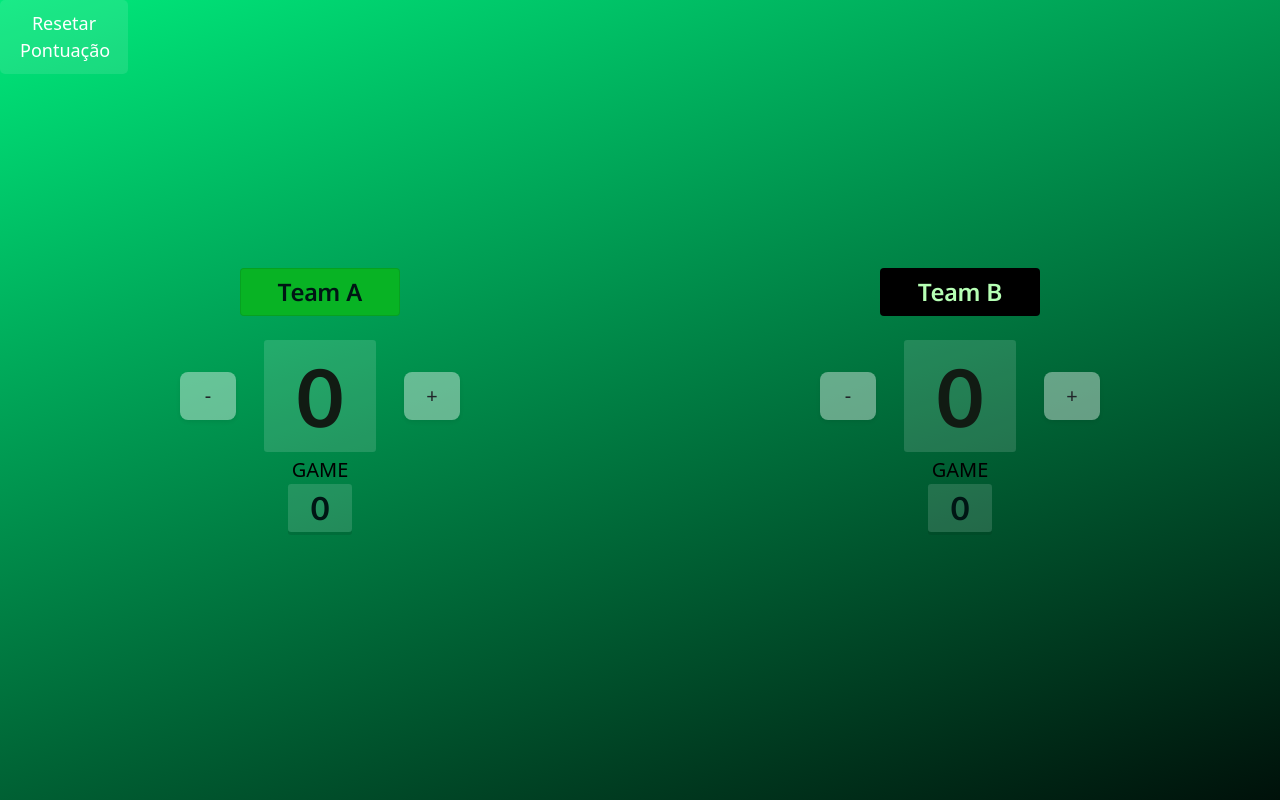
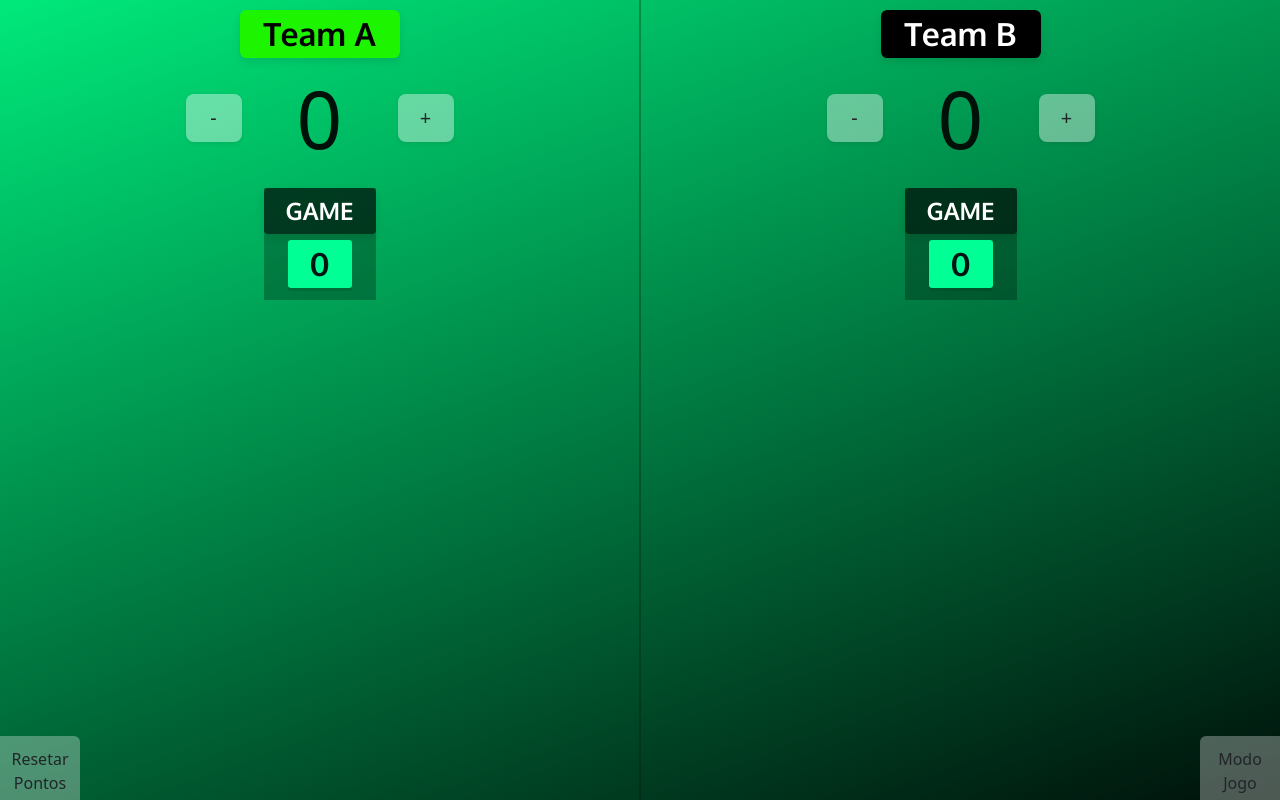
Before and after one commit to jonas-nb/BTF, a React (Vite) app: page / in a window 1280 px wide. Built offline with nearby package versions, Linux system fonts and the light colour scheme.

Commit message:
adcionado novo estilo

```diff
--- a/src/App.tsx
+++ b/src/App.tsx
@@ -1,5 +1,5 @@
 import Scoreboard from "./components/Scoreboard";
-import "./components/style.css";
+import "./styles/global.css";
 
 const App = () => {
   return (
--- a/src/components/Scoreboard.tsx
+++ b/src/components/Scoreboard.tsx
@@ -1,8 +1,9 @@
 import React, { useState, useEffect } from "react";
+import { Modal, ModalHeader, Button } from "reactstrap";
 
 import "bootstrap/dist/css/bootstrap.min.css";
-import "./style.css";
-import "./../styles/scoreboardStyled.css";
+import "./../styles/global.css";
+import "./../styles/scoreboard.css";
 
 const Scoreboard: React.FC = () => {
   interface Team {
@@ -21,13 +22,15 @@ const Scoreboard: React.FC = () => {
   const [teamA, setTeamA] = useState({ ...initialTeamState, name: "Team A" });
   const [teamB, setTeamB] = useState({ ...initialTeamState, name: "Team B" });
   const [modal, setModal] = useState(false);
+  const [alertWin, setAlertWin] = useState("");
 
-  // const toggle = () => setModal(!modal); fazer o toogle
+  const toggle = () => setModal(!modal);
 
   const handleGameClick = (team: Team) => {
     if (team.name === "Team A") {
       if (teamA.game === 6) {
         setTeamA({ ...teamA, game: 0 });
+        é;
       } else {
         setTeamA({ ...teamA, game: teamA.game + 1 });
       }
@@ -121,11 +124,13 @@ const Scoreboard: React.FC = () => {
             <div className="scoreboard bg-container">
               <div className="flex">
                 {/* section team A */}
-                <div className="score-container">
-                  <div className="name bg-[#08b324]">{teamA.name}</div>
+                <div className="scoreboard__container border-r border-[#001a064d]">
+                  <div className="team-name bg-[#1df500] text-black">
+                    {teamA.name}
+                  </div>
 
                   {/* container dos pontos */}
-                  <div className="score-main ">
+                  <div className="scoreborad__score">
                     <button
                       className="p-2 w-14 h-12 bg-white/40 text-xl hover:border-none active:bg-[#1ef554] shadow-black shadow-sm"
                       onClick={() => decrementScore(teamA)}
@@ -142,23 +147,26 @@ const Scoreboard: React.FC = () => {
                   </div>
 
                   {/* controle do game */}
-                  <div className="uppercase text-[#000] text-xl">game</div>
+                  <div className="scoreboard__game">
+                    <div className="title">game</div>
                     <div
-                    className="game"
+                      className="btn"
                       onClick={() => handleGameClick(teamA)}
                       style={{ cursor: "pointer" }}
                     >
                       {teamA.game}
                     </div>
                   </div>
+                </div>
+
                 {/* section team B */}
-                <div className="score-container">
-                  <div className="name bg-black text-[rgb(182,255,180)]">
+                <div className="scoreboard__container border-l border-[#001a064d]">
+                  <div className="team-name bg-black text-white">
                     {teamB.name}
                   </div>
 
                   {/* container dos pontos */}
-                  <div className="score-main">
+                  <div className="scoreborad__score ">
                     <button
                       className="p-2 w-14 h-12 bg-white/40 text-xl hover:border-none active:bg-[#1ef554] shadow-black shadow-sm"
                       onClick={() => decrementScore(teamB)}
@@ -175,9 +183,10 @@ const Scoreboard: React.FC = () => {
                   </div>
 
                   {/* controle do game */}
-                  <div className="uppercase text-[#000] text-xl">game</div>
+                  <div className="scoreboard__game">
+                    <div className="title">game</div>
                     <div
-                    className="game"
+                      className="btn"
                       onClick={() => handleGameClick(teamB)}
                       style={{ cursor: "pointer" }}
                     >
@@ -185,14 +194,37 @@ const Scoreboard: React.FC = () => {
                     </div>
                   </div>
                 </div>
+                {/* Teste modal */}
+                <div>
+                  <Modal className="bg" isOpen={modal} toggle={toggle}>
+                    <ModalHeader className="text-4xl m-auto" toggle={toggle}>
+                      {alertWin}
+                    </ModalHeader>
+                    <Button
+                      onClick={toggle}
+                      className="bg-black w-36 m-auto mb-5"
+                    >
+                      Jogar Novamente
+                    </Button>
+                  </Modal>
+                </div>
+              </div>
 
-              <div className="fixed top-0 w-full ">
+              <div className="fixed bottom-0 left-0 w-[5rem] h-16">
                 <button
-                  className="reset-button w-[8rem] bg-white/10"
+                  className="rounded-none rounded-r-md flex items-center justify-center w-[5rem]  bg-white/30 hover:bg-green-500 hover:border-none"
                   onClick={resetPoints}
                 >
-                  Resetar Pontuação
+                  Resetar Pontos
                 </button>
+                <div className="fixed bottom-0 right-0 w-[5rem] h-16">
+                  <button
+                    className="rounded-none rounded-l-md flex items-center justify-center w-[5rem]  bg-white/30 hover:bg-green-500 hover:border-none"
+                    onClick={resetPoints}
+                  >
+                    Modo Jogo
+                  </button>
+                </div>
               </div>
             </div>
           </div>
--- a/src/components/style.css
+++ /dev/null
@@ -1,98 +0,0 @@
-.app {
-  width: 100vw;
-  height: 100%;
-  display: flex;
-  align-items: center;
-  justify-content: center;
-  margin: auto;
-}
-
-.scoreboard {
-  width: 100vw;
-  height: 100vh;
-  display: flex;
-  align-items: center;
-  flex-direction: column;
-}
-
-.team-container {
-  margin: auto;
-  display: flex;
-  justify-content: center;
-  align-items: center;
-}
-
-.team {
-  display: flex;
-  flex-direction: column;
-  align-items: center;
-  width: 200px;
-  gap: 10px;
-}
-
-.team-score {
-  font-size: 100px;
-}
-
-.team-game {
-  font-size: 30px;
-}
-
-.team-sets {
-  font-size: 30px;
-}
-
-.reset-button {
-  padding: 10px 20px;
-  background-color: #007bff;
-  color: #fff;
-  border: none;
-  font-size: 18px;
-  cursor: pointer;
-  border-radius: 5px;
-}
-
-.reset-button:hover {
-  background-color: #0056b3;
-}
-
-.team button {
-  padding: 5px 10px;
-  background-color: #007bff;
-  color: #c32626;
-  border: none;
-  font-size: 14px;
-  cursor: pointer;
-  border-radius: 5px;
-  margin: 5px;
-}
-
-.team button:hover {
-  background-color: #0056b3;
-}
-
-.reset-sets-button {
-  padding: 10px 20px;
-  background-color: #dc3545;
-  color: #fff;
-  border: none;
-  font-size: 18px;
-  cursor: pointer;
-  border-radius: 5px;
-}
-
-.reset-sets-button:hover {
-  background-color: #c82333;
-}
-
-.btn-config {
-  display: flex;
-  align-items: center;
-  justify-content: space-around;
-}
-
-.btn-center {
-  display: flex;
-  justify-content: space-around;
-  width: 20rem;
-}
--- /dev/null
+++ b/src/styles/global.css
@@ -0,0 +1,16 @@
+.app {
+  width: 100vw;
+  height: 100%;
+  display: flex;
+  align-items: center;
+  justify-content: center;
+  margin: auto;
+}
+
+.scoreboard {
+  width: 100vw;
+  height: 100vh;
+  display: flex;
+  align-items: center;
+  flex-direction: column;
+}
--- /dev/null
+++ b/src/styles/scoreboard.css
@@ -0,0 +1,95 @@
+@import url("https://fonts.googleapis.com/css2?family=Oxygen:wght@700&display=swap");
+
+@media (orientation: landscape) {
+  .scoreboard__container {
+    width: 50vw;
+    height: 100vh;
+    display: flex;
+    flex-direction: column;
+    justify-content: flex-start;
+    align-items: center;
+  }
+
+  .scoreboard__container .team-name {
+    height: 3rem;
+    width: 10rem;
+    padding: 1rem;
+    position: relative;
+    top: 10px;
+    border-radius: 0.4rem;
+    display: flex;
+    align-items: center;
+    justify-content: center;
+    font-family: "Oxygen", sans-serif;
+    font-size: 2rem;
+    color: #111b13;
+    box-shadow: 0 4px 8px rgba(0, 0, 0, 0.1);
+  }
+
+  .scoreborad__score {
+    padding: 0.25rem;
+    padding: 10px;
+    width: 18rem;
+    display: flex;
+    align-items: center;
+    justify-content: space-between;
+  }
+
+  .scoreborad__score .score {
+    width: 6rem;
+    text-align: center;
+    font-size: 5rem;
+    color: #00110a;
+  }
+
+  .scoreboard__game {
+    width: 7rem;
+    height: 7rem;
+    background-color: #00000046;
+    display: flex;
+    flex-direction: column;
+    justify-content: flex-start;
+    align-items: center;
+    text-transform: uppercase;
+  }
+
+  .scoreboard__game .title {
+    background-color: #00110aa1;
+    width: 7rem;
+    text-align: center;
+    font-family: "Oxygen", sans-serif;
+    font-size: 1.5rem;
+    color: #ffffff;
+    font-style: italic;
+    border-radius: 0.25rem;
+    padding: 5px;
+    margin-bottom: 6px;
+    box-shadow: 0 4px 8px rgba(0, 0, 0, 0.1);
+  }
+
+  .scoreboard__game .btn {
+    width: 4rem;
+    height: 3rem;
+    border-radius: 0.2rem;
+    background: #00ff95;
+    display: flex;
+    align-items: center;
+    justify-content: center;
+    font-family: "Oxygen", sans-serif;
+    font-size: 2rem;
+    color: #001614;
+    font-style: italic;
+    box-shadow: #00271727 0px 3px;
+  }
+}
+
+@media (orientation: portrait) {
+  body {
+    background-color: lightgreen;
+  }
+}
+
+.bg-container {
+  background-color: #00e97b;
+  background-image: linear-gradient(160deg, #00e97b 0%, #00110a 100%);
+}
--- a/src/styles/scoreboardStyled.css
+++ /dev/null
@@ -1,75 +0,0 @@
-@import url("https://fonts.googleapis.com/css2?family=Oxygen:wght@700&display=swap");
-
-@media (orientation: landscape) {
-  .score-container {
-    width: 50vw;
-    height: 100vh;
-    display: flex;
-    flex-direction: column;
-    justify-content: center;
-    align-items: center;
-  }
-
-  .name {
-    width: 10rem;
-    text-align: center;
-    font-family: "Oxygen", sans-serif;
-    font-size: 1.5rem;
-    color: #001614;
-    font-style: italic;
-    border-radius: 0.25rem;
-    border: rgba(0, 0, 0, 0.103) 1px solid;
-    padding: 5px;
-    margin-bottom: 20px;
-  }
-
-  .score-main {
-    padding: 0.25rem;
-    width: 18rem;
-    display: flex;
-    align-items: center;
-    justify-content: space-between;
-  }
-
-  .score {
-    height: 7rem;
-    width: 7rem;
-    padding: 1rem;
-
-    border-radius: 0.2rem;
-    background: #ffffff23;
-    display: flex;
-    align-items: center;
-    justify-content: center;
-    font-family: "Oxygen", sans-serif;
-    font-size: 5rem;
-    color: #111b13;
-  }
-
-  .game {
-    width: 4rem;
-    height: 3rem;
-
-    border-radius: 0.2rem;
-    background: #ffffff23;
-    display: flex;
-    align-items: center;
-    justify-content: center;
-    font-family: "Oxygen", sans-serif;
-    font-size: 2rem;
-    color: #001614;
-    font-style: italic;
-    box-shadow: #00271727 0px 3px;
-  }
-}
-
-@media (orientation: portrait) {
-  body {
-    background-color: lightgreen;
-  }
-}
-
-.bg-container {
-  background-color: #00e97b;
-  background-image: linear-gradient(160deg, #00e97b 0%, #00110a 100%);
-}
```
Lines whose indentation alone changed are shown as unchanged.
